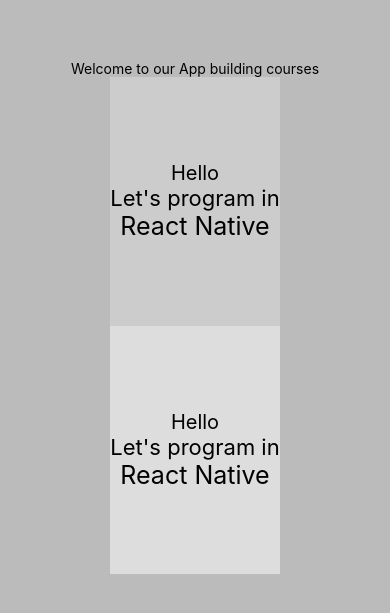
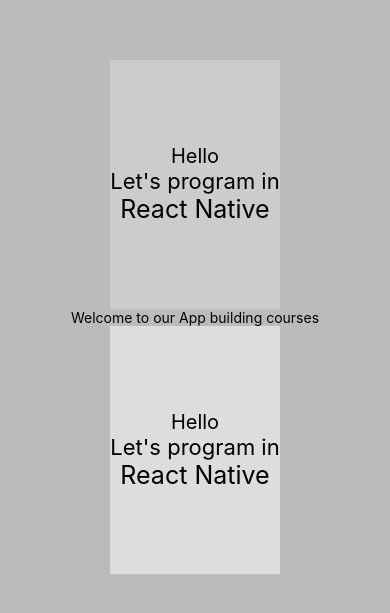
Before and after one commit to ahmadysayed/native-ecommerce, a React Native app: screen / in a window 390 px wide. Shown: the part 105-718 px from the top of the page. Built offline with nearby package versions, Linux system fonts and the light colour scheme.

Commit message:
[UI] seperate the components

```diff
--- a/App.js
+++ b/App.js
@@ -1,23 +1,15 @@
 import { Text, View, StyleSheet } from "react-native";
-
-function WelcomeView() {
-  return (
-    <View>
-      <Text>Welcome to our App building courses</Text>
-    </View>
-  );
-}
+import WelcomeView from "./src/components/WelcomeView";
 
 export default function App() {
   return (
     <View style={styles.container}>
-      <WelcomeView />
       <View style={styles.topBox}>
         <Text style={{ fontSize: 20 }}>Hello</Text>
         <Text style={{ fontSize: 22 }}>Let's program in</Text>
         <Text style={{ fontSize: 25 }}>React Native</Text>
       </View>
-
+      <WelcomeView />
       <View style={styles.bottomBox}>
         <Text style={{ fontSize: 20 }}>Hello</Text>
         <Text style={{ fontSize: 22 }}>Let's program in</Text>
--- /dev/null
+++ b/src/components/WelcomeView.js
@@ -0,0 +1,11 @@
+import { Text, View } from "react-native";
+
+function WelcomeView() {
+  return (
+    <View>
+      <Text>Welcome to our App building courses</Text>
+    </View>
+  );
+}
+
+export default WelcomeView;
```
